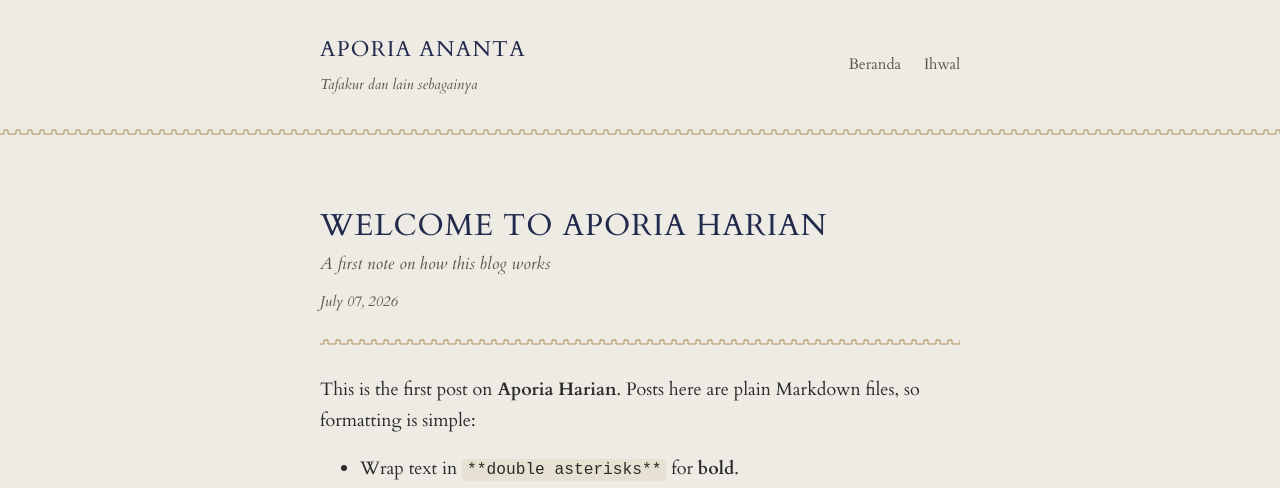
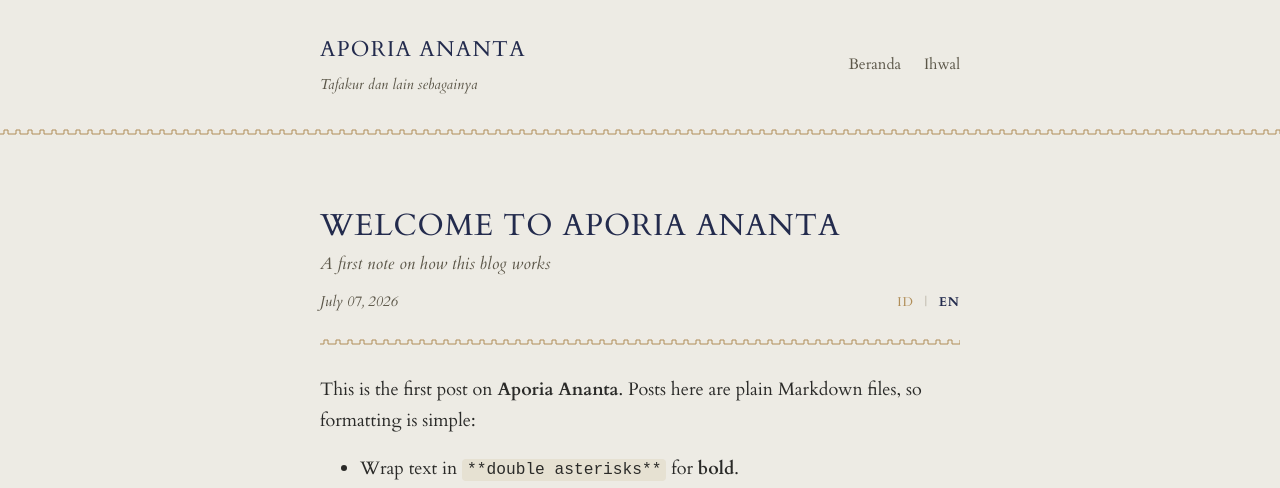
Before and after one commit to ramunechoco/ramunechoco.github.io, a Jekyll site: the page built from _posts/2026-07-07-welcome-to-aporia-ananta.md, in a window 1280 px wide. Shown: the top 488 px of the page. Built offline with Jekyll 4.4.1, drawn with Linux system fonts in a browser that asks for light colours; some web fonts are replaced.

Commit message:
Add language options

```diff
--- a/_config.yml
+++ b/_config.yml
@@ -9,6 +9,13 @@ kramdown:
 
 permalink: /blog/:year/:month/:day/:title/
 
+defaults:
+  - scope:
+      path: ""
+      type: posts
+    values:
+      lang: id
+
 plugins:
   - jekyll-redirect-from
 
--- a/_layouts/default.html
+++ b/_layouts/default.html
@@ -1,5 +1,5 @@
 <!DOCTYPE html>
-<html lang="en">
+<html lang="{{ page.lang | default: 'id' }}">
 <head>
   <meta charset="UTF-8">
   <meta name="viewport" content="width=device-width, initial-scale=1">
--- a/_layouts/post.html
+++ b/_layouts/post.html
@@ -1,10 +1,35 @@
 ---
 layout: default
 ---
+{% assign post_lang = page.lang | default: 'id' %}
+{% assign sibling = nil %}
+{% if page.translation_key %}
+  {% assign candidates = site.posts | where: "translation_key", page.translation_key %}
+  {% for candidate in candidates %}
+    {% assign candidate_lang = candidate.lang | default: 'id' %}
+    {% if candidate_lang != post_lang %}
+      {% assign sibling = candidate %}
+      {% break %}
+    {% endif %}
+  {% endfor %}
+{% endif %}
 <article class="post">
   <h1 class="post-title">{{ page.title }}</h1>
   {% if page.subtitle %}<p class="post-subtitle">{{ page.subtitle }}</p>{% endif %}
-  <p class="post-meta">{{ page.date | date: "%B %d, %Y" }}</p>
+  <div class="post-meta-row">
+    <p class="post-meta">{{ page.date | date: "%B %d, %Y" }}</p>
+    <p class="post-lang">
+      {% if post_lang == 'id' %}
+        <span class="lang-current" aria-current="true">ID</span>
+        <span class="lang-sep" aria-hidden="true">|</span>
+        {% if sibling %}<a class="lang-link" href="{{ sibling.url | relative_url }}">EN</a>{% else %}<span class="lang-off" title="No English version yet">EN</span>{% endif %}
+      {% else %}
+        {% if sibling %}<a class="lang-link" href="{{ sibling.url | relative_url }}">ID</a>{% else %}<span class="lang-off" title="Belum ada versi Indonesia">ID</span>{% endif %}
+        <span class="lang-sep" aria-hidden="true">|</span>
+        <span class="lang-current" aria-current="true">EN</span>
+      {% endif %}
+    </p>
+  </div>
   <div class="ornament-divider post-divider" aria-hidden="true"></div>
   <div class="post-content">
     {{ content }}
--- a/_posts/2026-07-07-welcome-to-aporia-harian.md
+++ b/_posts/2026-07-07-welcome-to-aporia-ananta.md
@@ -1,11 +1,13 @@
 ---
 layout: post
-title: "Welcome to Aporia Harian"
+title: "Welcome to Aporia Ananta"
 subtitle: "A first note on how this blog works"
 date: 2026-07-07
+lang: en
+translation_key: welcome
 ---
 
-This is the first post on **Aporia Harian**. Posts here are plain Markdown files, so formatting is simple:
+This is the first post on **Aporia Ananta**. Posts here are plain Markdown files, so formatting is simple:
 
 - Wrap text in `**double asterisks**` for **bold**.
 - Wrap text in `*single asterisks*` for *italics*.
--- a/assets/css/style.css
+++ b/assets/css/style.css
@@ -299,3 +299,68 @@ main.wrap {
 .site-footer .wrap {
   padding-top: 20px;
 }
+
+.post-meta-row {
+  display: flex;
+  align-items: baseline;
+  justify-content: space-between;
+  gap: 16px;
+}
+
+.post-lang {
+  margin: 0;
+  font-size: 0.8rem;
+  letter-spacing: 0.08em;
+  white-space: nowrap;
+}
+
+.post-lang .lang-current {
+  color: var(--indigo);
+  font-weight: 700;
+}
+
+.post-lang .lang-link {
+  color: var(--gold);
+  text-decoration: none;
+  border-bottom: 1px solid transparent;
+}
+
+.post-lang .lang-link:hover {
+  border-bottom-color: var(--gold);
+}
+
+.post-lang .lang-off {
+  color: var(--stone);
+  cursor: default;
+}
+
+.post-lang .lang-sep {
+  margin: 0 6px;
+  color: var(--stone);
+}
+
+.post-lang-tag {
+  margin-left: auto;
+  align-self: center;
+  flex-shrink: 0;
+  font-size: 0.7rem;
+  letter-spacing: 0.08em;
+  color: var(--muted);
+  border: 1px solid var(--border);
+  border-radius: 3px;
+  padding: 1px 6px;
+}
+
+.post-lang-tag .post-lang-sep {
+  margin: 0 4px;
+  color: var(--stone);
+}
+
+.post-lang-tag .post-lang-alt {
+  color: var(--gold);
+  text-decoration: none;
+}
+
+.post-lang-tag .post-lang-alt:hover {
+  text-decoration: underline;
+}
```
Also changed, not shown: _posts/2026-07-07-selamat-datang-di-aporia-ananta.md (added, +19 -0 lines), blog/index.html (+22 -2 lines).
